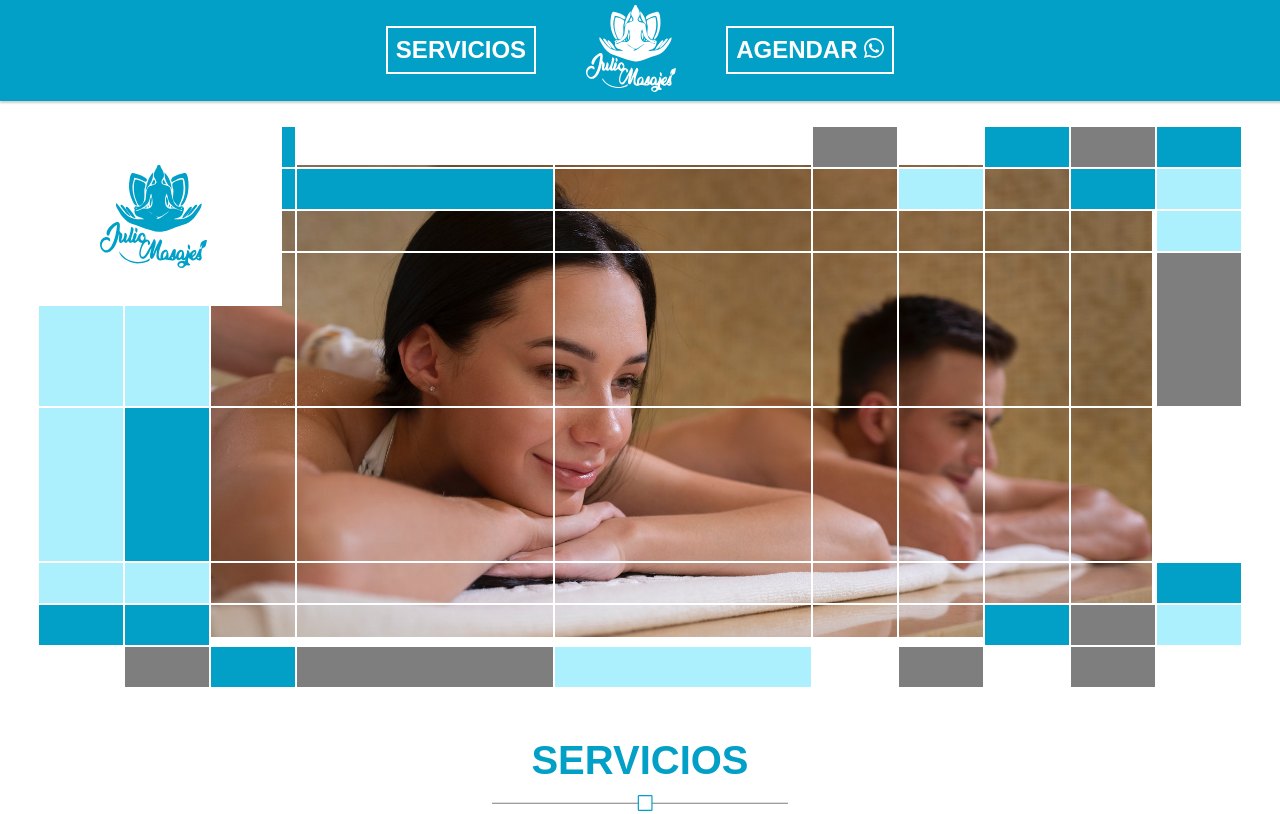
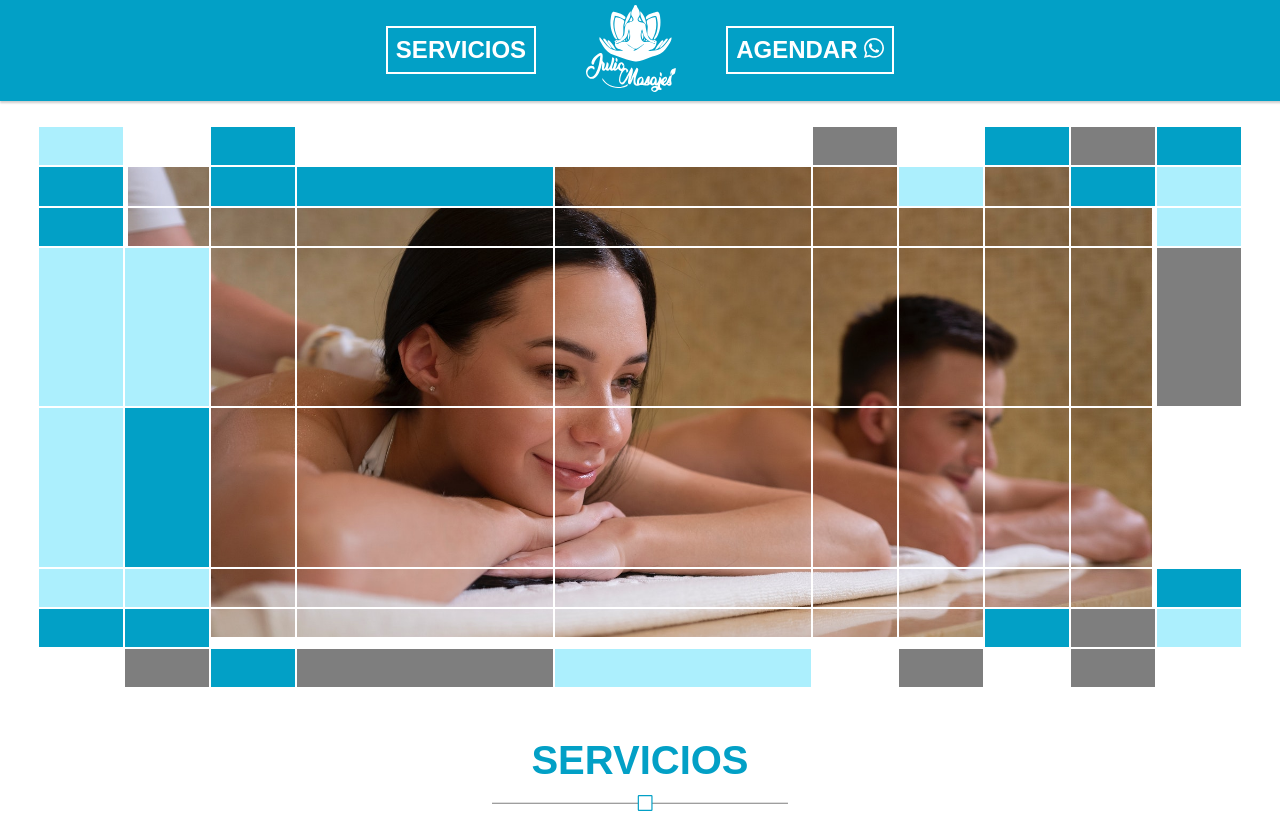
Before and after one commit to achique-luisdan/web-julio-masajes, a website: page index.html in a window 1280 px wide. Shown: the top 814 px of the page. Drawn offline with Linux system fonts and the light colour scheme.

Commit message:
Ajusta margen derecho del  hero Borra logo del hero

```diff
--- a/css/style.css
+++ b/css/style.css
@@ -479,7 +479,6 @@ section.hero > div.container > div.rectangle {
   transition: all 0.5s ease-in;
   z-index: 2;
   border: 1px solid white;
-  padding: 20px;
   font-size: 30px;
   text-align: center;
   vertical-align: middle;
--- a/index.html
+++ b/index.html
@@ -32,9 +32,6 @@
   <main>
     <section id="hero" class="hero">
       <div class="container">
-        <div class="square">
-          <img class="logo" src="./images/logo-primary.svg" alt="Logo">
-        </div>
         <div class="rectangle"></div>
         <div class="rectangle"></div>
         <div class="rectangle"></div>
```
Also changed, not shown: 1 other file.
